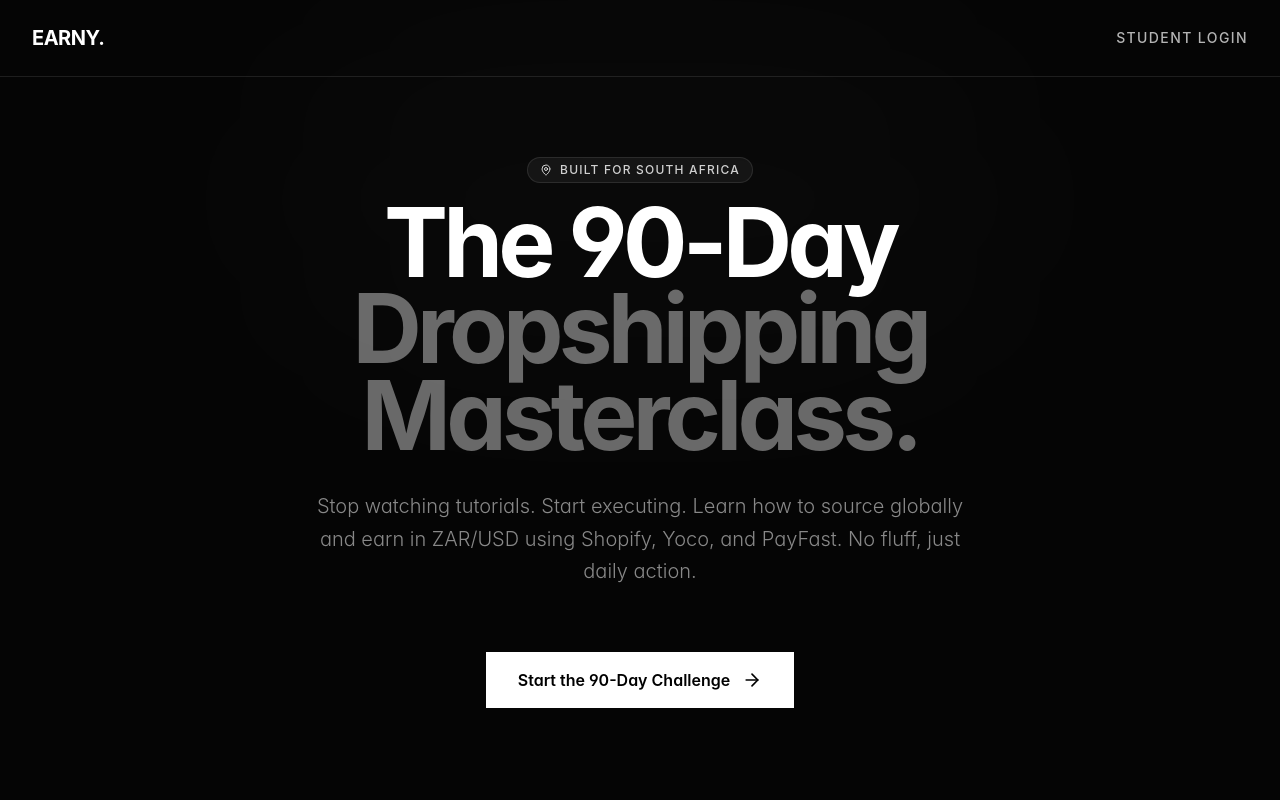
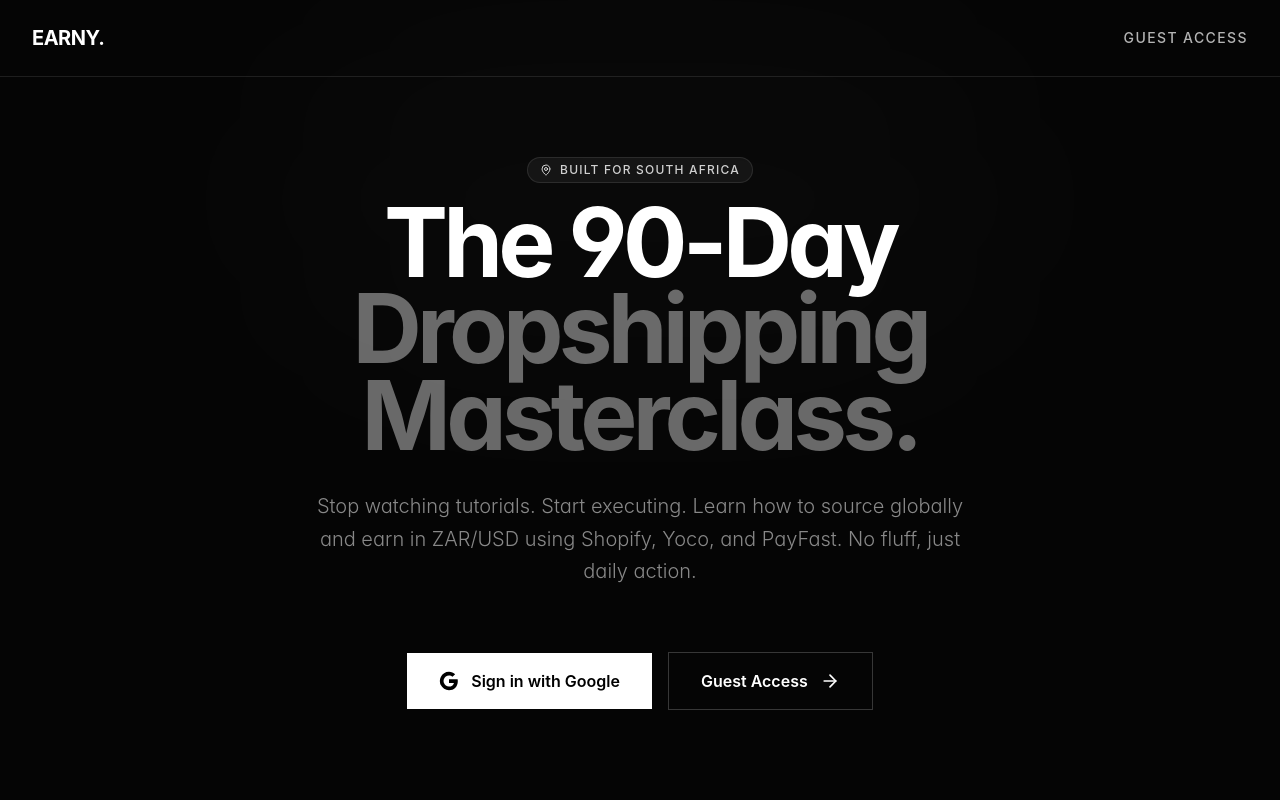
Before and after one commit to SOKOFLIX/earny-platform, a React (Vite) app: page / in a window 1280 px wide. Shown: the top 800 px of the page. Built offline with nearby package versions, Linux system fonts and the light colour scheme; no server answers.

Commit message:
google auth

```diff
--- a/src/data/curriculm.js
+++ /dev/null
@@ -1,36 +0,0 @@
-export const curriculum = [
-  {
-    day: 1,
-    title: "The Foundation",
-    description: "Understanding the high-ticket dropshipping model in the South African context.",
-    audioUrl: "https://www.soundhelix.com/examples/mp3/SoundHelix-Song-1.mp3",
-    notes: [
-      "Dropshipping is a fulfillment method where you don't keep products in stock. You are the digital middleman.",
-      "In Mzansi, the key to success is managing shipping times (expect 7-12 days) and providing excellent localized customer support.",
-      "We will use Shopify as our conversion engine, sourcing globally via private suppliers but marketing locally to South Africans."
-    ],
-    proTip: "Keep your personal and business finances strictly separate from day one. Do not mix your personal bank account with your store's cash flow.",
-    actionItems: [
-      { id: "d1-t1", text: "Create a dedicated business Gmail account for your store." },
-      { id: "d1-t2", text: "Start your 14-day Shopify trial using the partner link." },
-      { id: "d1-t3", text: "Join the Earny Discord community and introduce yourself." }
-    ]
-  },
-  {
-    day: 2,
-    title: "Market & Niche Selection",
-    description: "Finding high-demand products that solve painful problems for the local market.",
-    audioUrl: "https://www.soundhelix.com/examples/mp3/SoundHelix-Song-2.mp3",
-    notes: [
-      "Do not sell generic items. Look for products with a distinct 'wow' factor or those that solve a specific, painful problem.",
-      "Consider the purchasing power of the South African middle class. Price points between R600 and R1500 typically convert best.",
-      "Tools like the TikTok Creative Center and local Facebook Ad Library are your most powerful research assets."
-    ],
-    proTip: "A winning product has healthy margins. Aim for at least R300 to R400 net profit per unit to safely absorb local advertising costs.",
-    actionItems: [
-      { id: "d2-t1", text: "Brainstorm and list 3 potential niches you understand." },
-      { id: "d2-t2", text: "Identify 5 potential products using TikTok search." },
-      { id: "d2-t3", text: "Verify supplier availability and shipping times on CJ Dropshipping." }
-    ]
-  }
-];
--- a/src/pages/LandingPage.jsx
+++ b/src/pages/LandingPage.jsx
@@ -1,18 +1,34 @@
 import { useState } from "react";
 import { auth } from "../firebase";
-import { signInAnonymously } from "firebase/auth";
+import { signInAnonymously, signInWithPopup, GoogleAuthProvider } from "firebase/auth";
 import { ArrowRight, Globe, MapPin, Zap, Loader2 } from "lucide-react";
 
 export default function LandingPage() {
   const [isLoggingIn, setIsLoggingIn] = useState(false);
+  const [loginMethod, setLoginMethod] = useState(null); // Tracks which button is loading
 
-  const handleLogin = async () => {
+  const handleAnonymousLogin = async () => {
     setIsLoggingIn(true);
+    setLoginMethod("guest");
     try {
       await signInAnonymously(auth);
     } catch (error) {
-      console.error("Login failed:", error);
+      console.error("Guest Login failed:", error);
       setIsLoggingIn(false);
+      setLoginMethod(null);
+    }
+  };
+
+  const handleGoogleLogin = async () => {
+    setIsLoggingIn(true);
+    setLoginMethod("google");
+    try {
+      const provider = new GoogleAuthProvider();
+      await signInWithPopup(auth, provider);
+    } catch (error) {
+      console.error("Google Login failed:", error);
+      setIsLoggingIn(false);
+      setLoginMethod(null);
     }
   };
 
@@ -25,11 +41,11 @@ export default function LandingPage() {
       <nav className="w-full border-b border-white/10 px-8 py-6 flex justify-between items-center z-10">
         <div className="text-xl font-bold tracking-tight text-white">EARNY.</div>
         <button
-          onClick={handleLogin}
+          onClick={handleAnonymousLogin}
           disabled={isLoggingIn}
           className="text-sm font-medium text-white/70 hover:text-white transition-colors uppercase tracking-widest"
         >
-          {isLoggingIn ? "Authenticating..." : "Student Login"}
+          {isLoggingIn && loginMethod === "guest" ? "Authenticating..." : "Guest Access"}
         </button>
       </nav>
 
@@ -50,20 +66,46 @@ export default function LandingPage() {
             Stop watching tutorials. Start executing. Learn how to source globally and earn in ZAR/USD using Shopify, Yoco, and PayFast. No fluff, just daily action.
           </p>
 
-          <div className="pt-8">
+          <div className="pt-8 flex flex-col sm:flex-row items-center justify-center gap-4">
+            {/* Google Login Button */}
             <button
-              onClick={handleLogin}
+              onClick={handleGoogleLogin}
               disabled={isLoggingIn}
-              className="group relative inline-flex items-center justify-center gap-3 px-8 py-4 bg-white text-black font-semibold rounded-none hover:bg-gray-200 transition-all disabled:opacity-70"
+              className="w-full sm:w-auto group relative inline-flex items-center justify-center gap-3 px-8 py-4 bg-white text-black font-semibold rounded-none hover:bg-gray-200 transition-all disabled:opacity-70"
             >
-              {isLoggingIn ? (
+              {isLoggingIn && loginMethod === "google" ? (
                 <>
                   <Loader2 className="w-5 h-5 animate-spin" />
-                  <span>Entering Platform...</span>
+                  <span>Connecting...</span>
                 </>
               ) : (
                 <>
-                  <span>Start the 90-Day Challenge</span>
+                  {/* Custom minimalist Google 'G' using SVG */}
+                  <svg className="w-5 h-5" viewBox="0 0 24 24" fill="currentColor">
+                    <path d="M22.56 12.25c0-.78-.07-1.53-.2-2.25H12v4.26h5.92c-.26 1.37-1.04 2.53-2.21 3.31v2.77h3.57c2.08-1.92 3.28-4.74 3.28-8.09z" />
+                    <path d="M12 23c2.97 0 5.46-.98 7.28-2.66l-3.57-2.77c-.98.66-2.23 1.06-3.71 1.06-2.86 0-5.29-1.93-6.16-4.53H2.18v2.84C3.99 20.53 7.7 23 12 23z" />
+                    <path d="M5.84 14.09c-.22-.66-.35-1.36-.35-2.09s.13-1.43.35-2.09V7.07H2.18C1.43 8.55 1 10.22 1 12s.43 3.45 1.18 4.93l2.85-2.22.81-.62z" />
+                    <path d="M12 5.38c1.62 0 3.06.56 4.21 1.64l3.15-3.15C17.45 2.09 14.97 1 12 1 7.7 1 3.99 3.47 2.18 7.07l3.66 2.84c.87-2.6 3.3-4.53 6.16-4.53z" />
+                  </svg>
+                  <span>Sign in with Google</span>
+                </>
+              )}
+            </button>
+
+            {/* Secondary Anonymous Login */}
+            <button
+              onClick={handleAnonymousLogin}
+              disabled={isLoggingIn}
+              className="w-full sm:w-auto group relative inline-flex items-center justify-center gap-3 px-8 py-4 border border-white/20 bg-transparent text-white font-semibold rounded-none hover:bg-white/5 transition-all disabled:opacity-70"
+            >
+              {isLoggingIn && loginMethod === "guest" ? (
+                <>
+                  <Loader2 className="w-5 h-5 animate-spin" />
+                  <span>Entering...</span>
+                </>
+              ) : (
+                <>
+                  <span>Guest Access</span>
                   <ArrowRight className="w-5 h-5 group-hover:translate-x-1 transition-transform" />
                 </>
               )}
```
